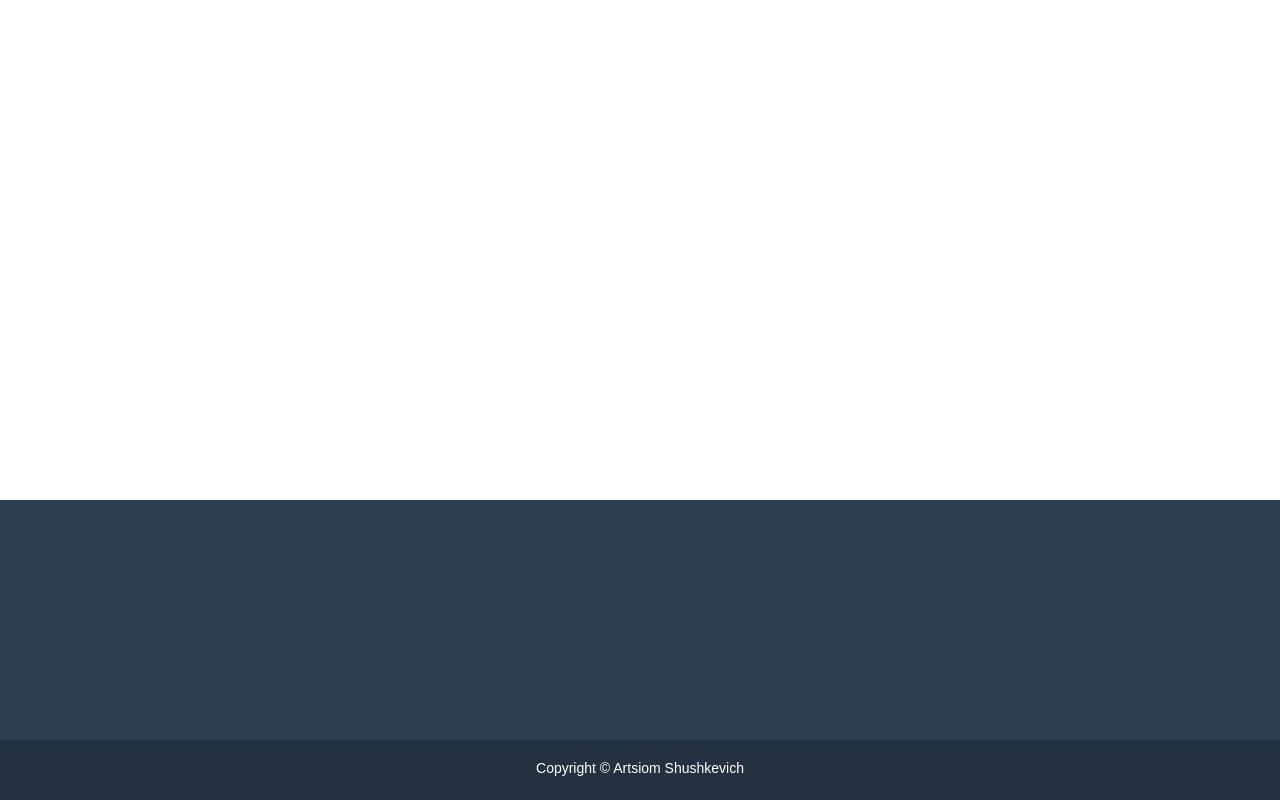
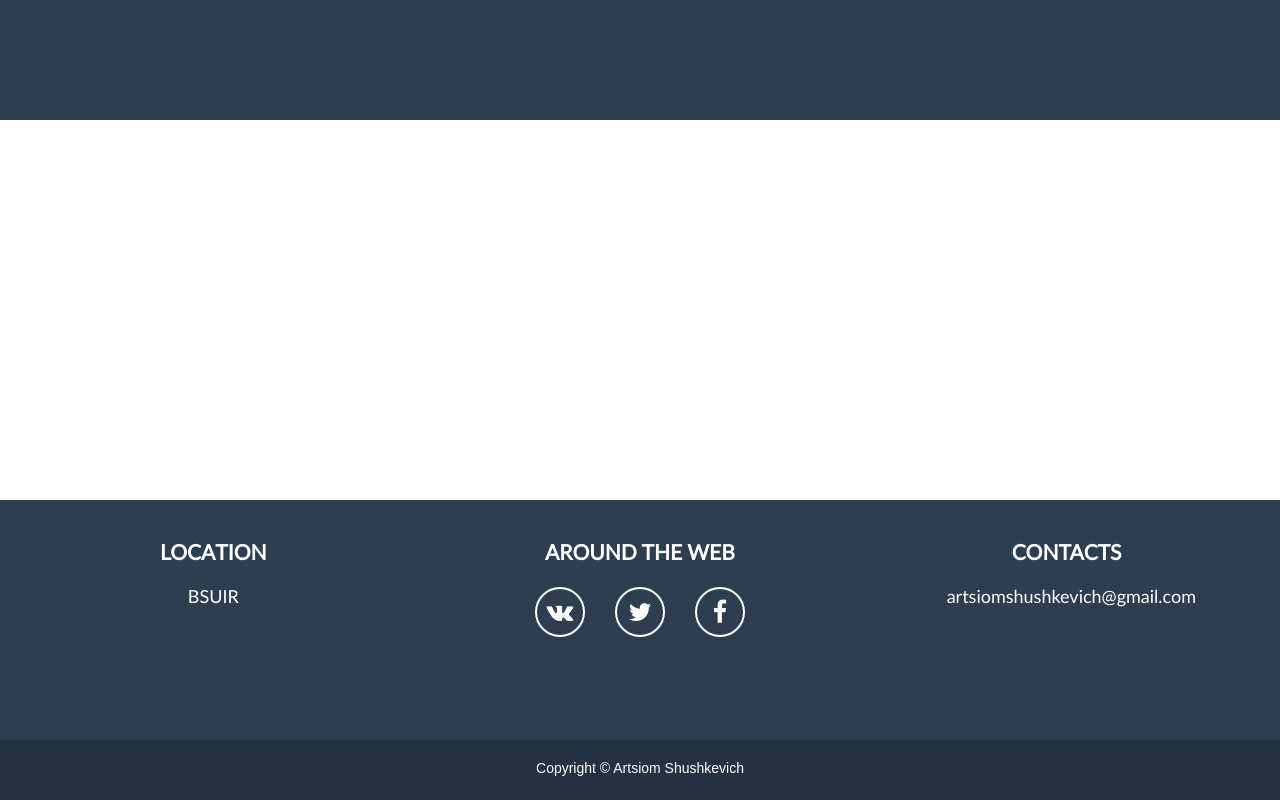
Before and after one commit to artsiomshushkevich/simple_html_pages, a plain HTML site: page noqueues/index.html in a window 1280 px wide. Drawn offline with Linux system fonts and the light colour scheme.

Commit message:
add conatcts infor in footer

```diff
--- a/noqueues/index.html
+++ b/noqueues/index.html
@@ -4,15 +4,48 @@
     <meta charset="utf-8">
     <title>No Queues</title>
     <link rel="stylesheet" href="./style.css" media="screen" charset="utf-8">
+    <link rel="stylesheet" href="https://cdnjs.cloudflare.com/ajax/libs/font-awesome/4.6.3/css/font-awesome.min.css">
   </head>
   <body>
       <div class="container">
+        <header class="page-header">
 
+        </header>
+        <section class="welcome-section">
+
+        </section>
+        <section class="developers">
+
+        </section>
         <div class="push"></div>
       </div>
       <footer class="page-footer">
         <section class="contacts-info">
+          <div class="contacts-info-chunk">
+            <h3>LOCATION</h3>
+            <span>BSUIR</span>
+          </div>
 
+          <div class="contacts-info-chunk">
+            <h3>AROUND THE WEB</h3>
+            <div class="social-networks">
+                <div class="social-networks-button">
+                  <a href="https://vk.com"><i class="fa fa-vk" aria-hidden="true"></i></a>
+                </div>
+                <div class="social-networks-button">
+                  <a href="https://twitter.com"><i class="fa fa-twitter" aria-hidden="true"></i></a>
+                </div>
+                <div class="social-networks-button">
+                  <a href="https://www.facebook.com"><i class="fa fa-facebook" aria-hidden="true"></i></a>
+                </div>
+            </div>
+          </div>
+          <div class="contacts-info-chunk">
+            <h3>CONTACTS</h3>
+            <span>
+              artsiomshushkevich@gmail.com
+            </span>
+          </div>
         </section>
         <section class="copyright">
           <span>Copyright &copy; Artsiom Shushkevich</span>
--- a/noqueues/style.css
+++ b/noqueues/style.css
@@ -1,3 +1,10 @@
+@font-face {
+    font-family: 'Lato';
+    src: url('./fonts/Lato-Regular.woff2'),
+         url('./fonts/Lato-Regular.woff'),
+         url('./fonts/Lato-Regular.ttf');
+}
+
 * {
   box-sizing: border-box;
 }
@@ -6,14 +13,25 @@ html,
 body {
   height: 100%;
   margin: 0;
-
 }
 
 .container {
   min-height: 100%;
   margin-bottom: -300px;
+  font-size: 50px;
 }
 
+.page-header {
+  width: 100%;
+  height: 120px;
+  background-color: #2c3e50;
+  position: fixed;
+  top: 0px;
+}
+
+/*.welcome-section {
+  margin-top: 120px;
+}*/
 .push {
   height: 300px;
 }
@@ -26,7 +44,46 @@ body {
 .contacts-info {
   background-color: inherit;
   height: 240px;
+  display: flex;
+  justify-content: space-around;
+  align-items: center;
+  color: white;
+  font-family: Lato, sans-serif;;
 }
+
+.contacts-info-chunk {
+  height: 200px;
+  width: 240px;
+  text-align: center;
+  font-size: 18px;
+}
+
+.social-networks {
+  display: flex;
+  justify-content: space-around;
+}
+
+.social-networks-button {
+  border: 2px solid white;
+  border-radius: 50%;
+  width: 50px;
+  height: 50px;
+  transition: background-color 0.3s linear;
+}
+
+.social-networks-button:hover {
+  background-color: gray;
+}
+
+.social-networks-button a {
+  padding-top: 10px;
+  font-size: 25px;
+  color: white;
+  text-align: center;
+  display: block;
+  height: 100%;
+}
+
 
 .copyright {
   height: 60px;
```
Also changed, not shown: noqueues/fonts/Lato-Regular.ttf (added), noqueues/fonts/Lato-Regular.woff (added), noqueues/fonts/Lato-Regular.woff2 (added).
